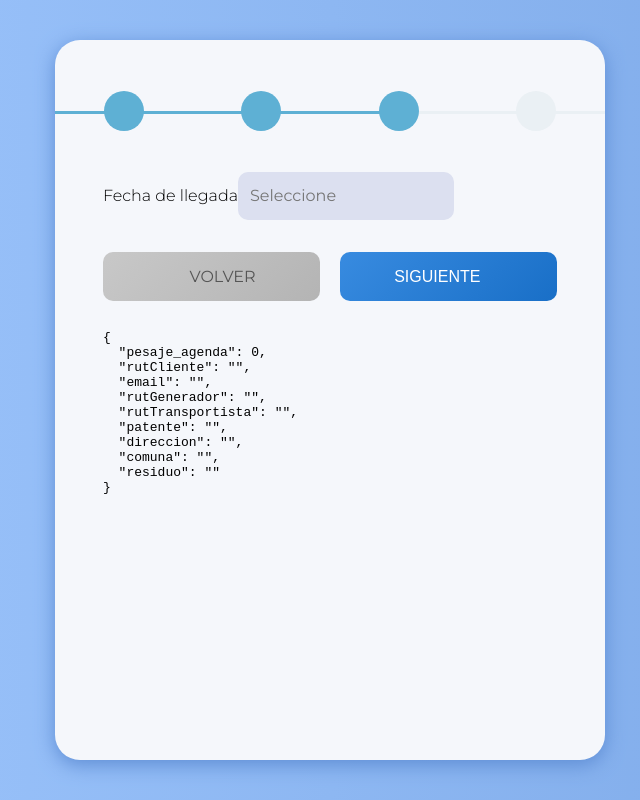
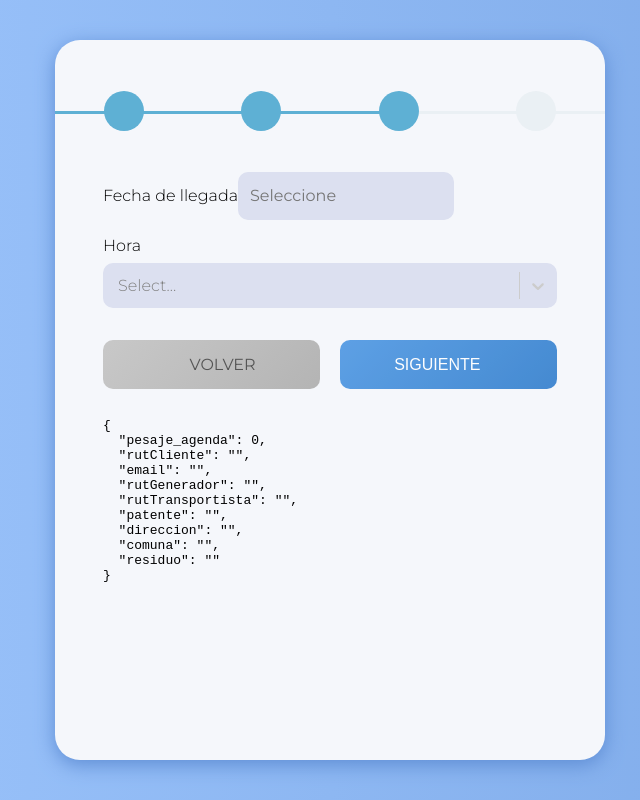
Before and after one commit to robertocontardowirth/agendamiento-planta-reactjs, a React (Create React App) app: page /fecha in a window 1280 px wide. Shown: the whole page, without its empty margins (310-950 px from the left). Built offline with nearby package versions, Linux system fonts and the light colour scheme; some icons are missing.

Commit message:
Avance paso 3

```diff
--- a/src/Steps/Fecha.js
+++ b/src/Steps/Fecha.js
@@ -4,6 +4,7 @@ import { useAppState } from "../State";
 import { Button, Field, Form } from "../Forms";
 import FeatherIcon from 'feather-icons-react';
 import DatePicker from "react-datepicker";
+import Select from 'react-select'
 
 import "react-datepicker/dist/react-datepicker.css";
 
@@ -16,6 +17,12 @@ export const Fecha = () => {
     setState({ ...state, ...data });
     navigate("/confirmacion");
   };
+
+  const horario = [
+    { value: "07:00", label: "07:00" },
+    { value: "08:00", label: "08:00" },
+    { value: "09:00", label: "09:00" }
+  ]
 
   return (
     <Form onSubmit={handleSubmit(saveData)}>
@@ -33,6 +40,22 @@ export const Fecha = () => {
             )}
           />
         </Field>
+        <Field label="Hora" error={errors?.comuna}>
+          <Controller
+            name="hora"
+            rules={{
+              required: "Hora de llegada"
+            }}
+            control={control}
+            render={({ field: { onChange }, value, ref }) => <Select
+                inputRef={ref}
+                classNamePrefix="form-select"
+                options={horario}
+                value={horario.find(c => c.value === value)}
+                onChange={val => onChange(val.value)}
+            />}
+          />
+        </Field>
         <div className="button-row">
           <Link className={`App-btn App-btn-back`} to="/residuo">
             <FeatherIcon icon="chevron-left" size="18" /> Volver
```
